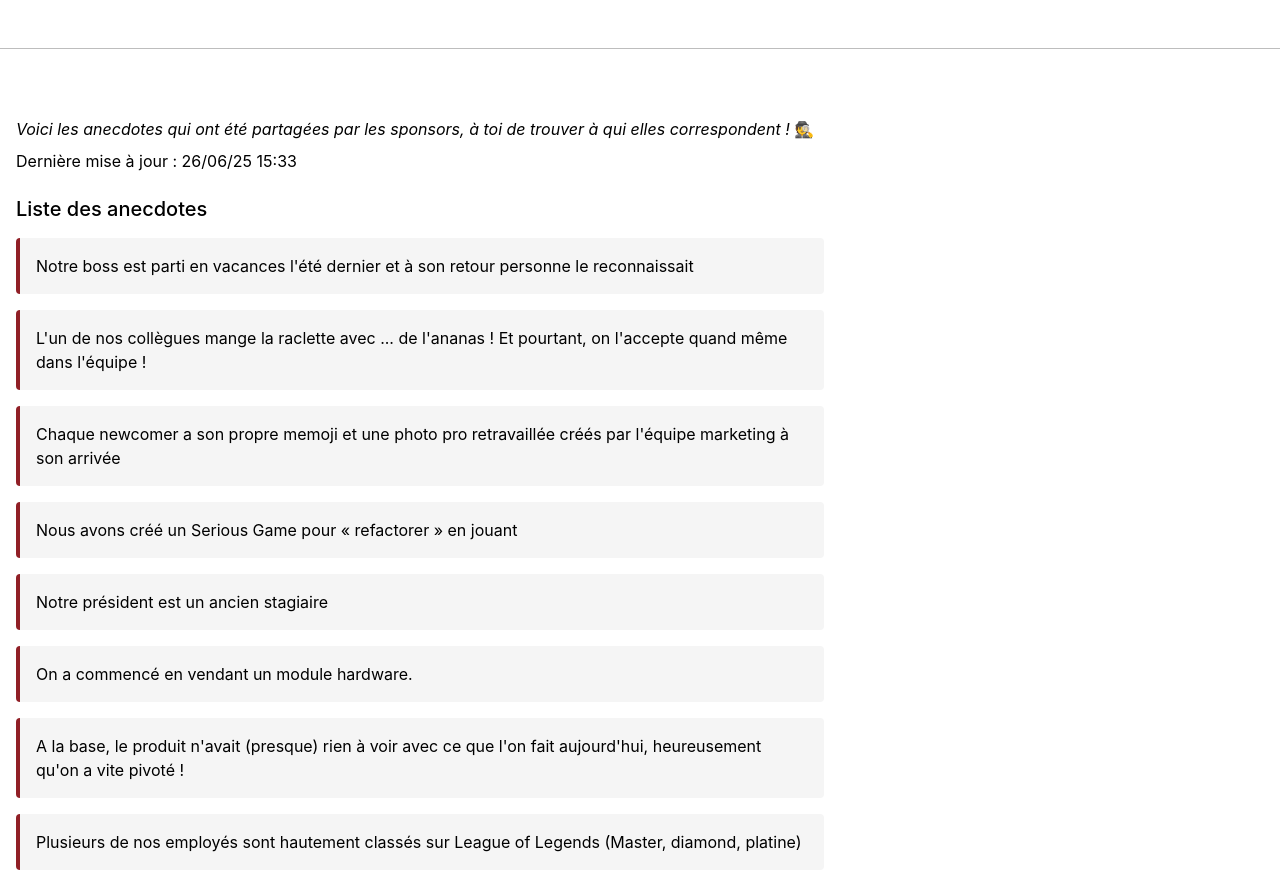
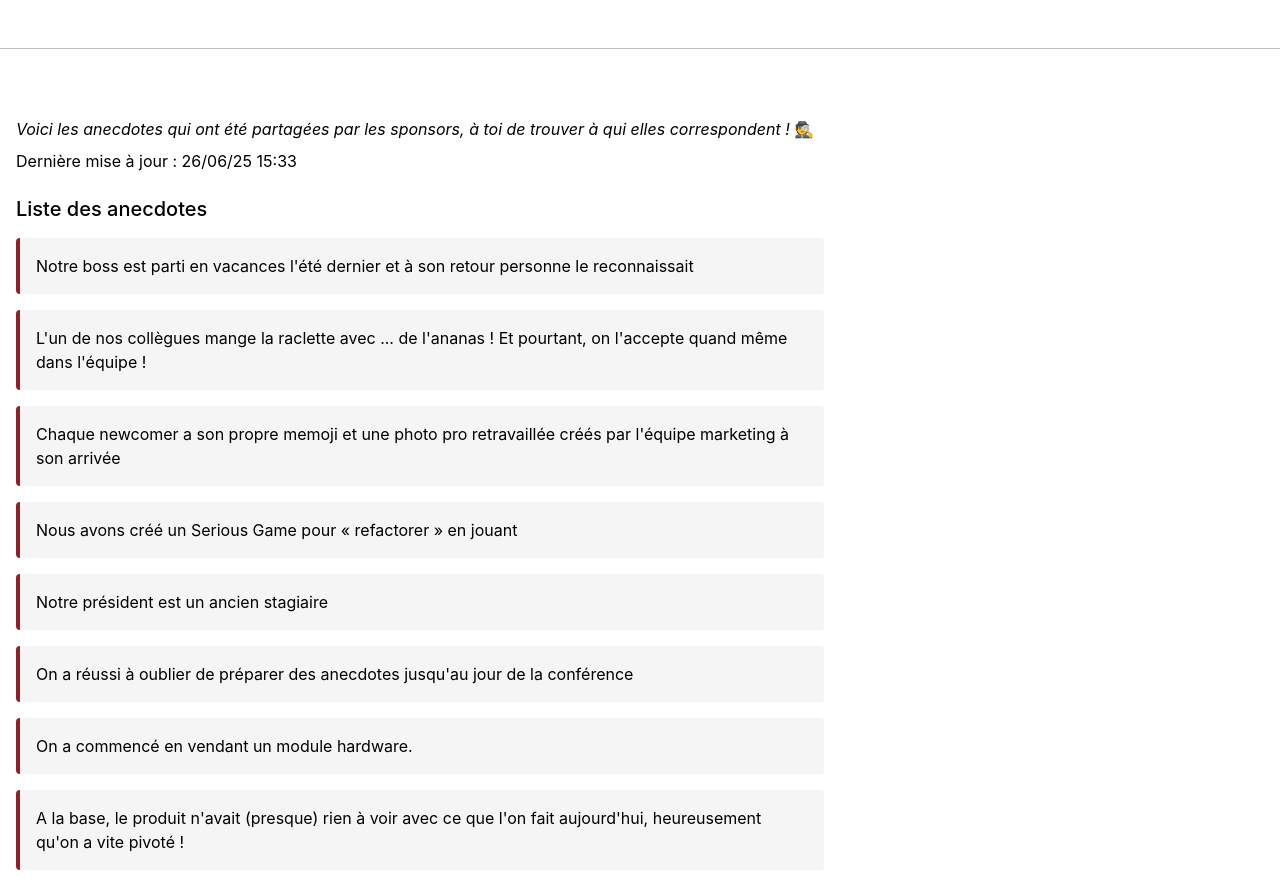
Before and after one commit to Sunny-Tech/SunnyTechWebsite, an Astro site: page /anecdotes in a window 1280 px wide. Shown: the part 181-1064 px from the top of the page. Built offline with nearby package versions, Linux system fonts and the light colour scheme; Astro itself is replaced by a stand-in of ours.

Commit message:
Update anecdotes.md

```diff
--- a/src/markdown/anecdotes.md
+++ b/src/markdown/anecdotes.md
@@ -27,6 +27,7 @@ Dernière mise à jour : 26/06/25 15:33
   <li>Chaque newcomer a son propre memoji et une photo pro retravaillée créés par l'équipe marketing à son arrivée</li>
   <li>Nous avons créé un Serious Game pour « refactorer » en jouant</li>
   <li>Notre président est un ancien stagiaire</li>
+  <li>On a réussi à oublier de préparer des anecdotes jusqu'au jour de la conférence</li>
   <li>On a commencé en vendant un module hardware.</li>
   <li>A la base, le produit n'avait (presque) rien à voir avec ce que l'on fait aujourd'hui, heureusement qu'on a vite pivoté !</li>
   <li>Plusieurs de nos employés sont hautement classés sur League of Legends (Master, diamond, platine)</li>
```
